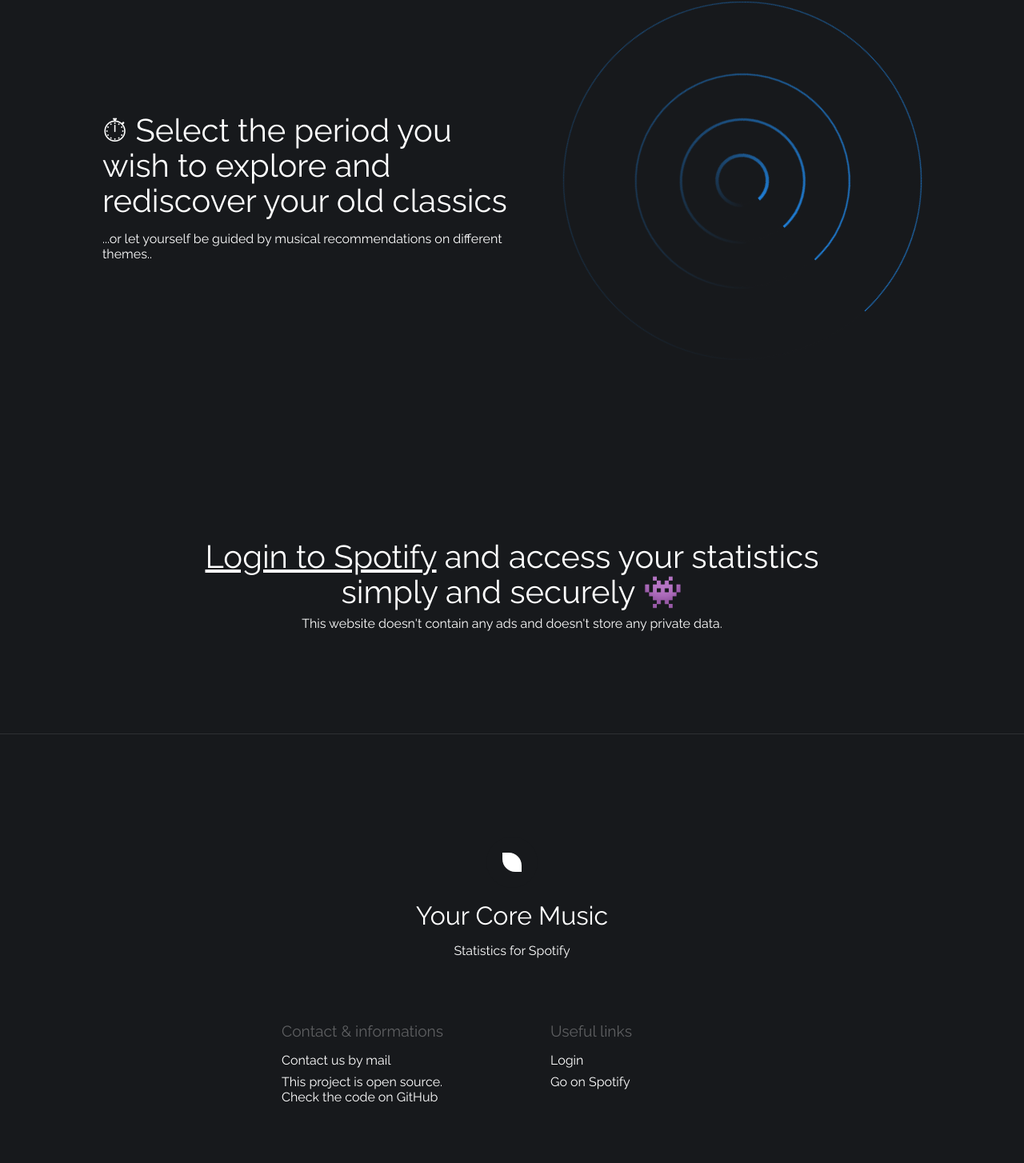
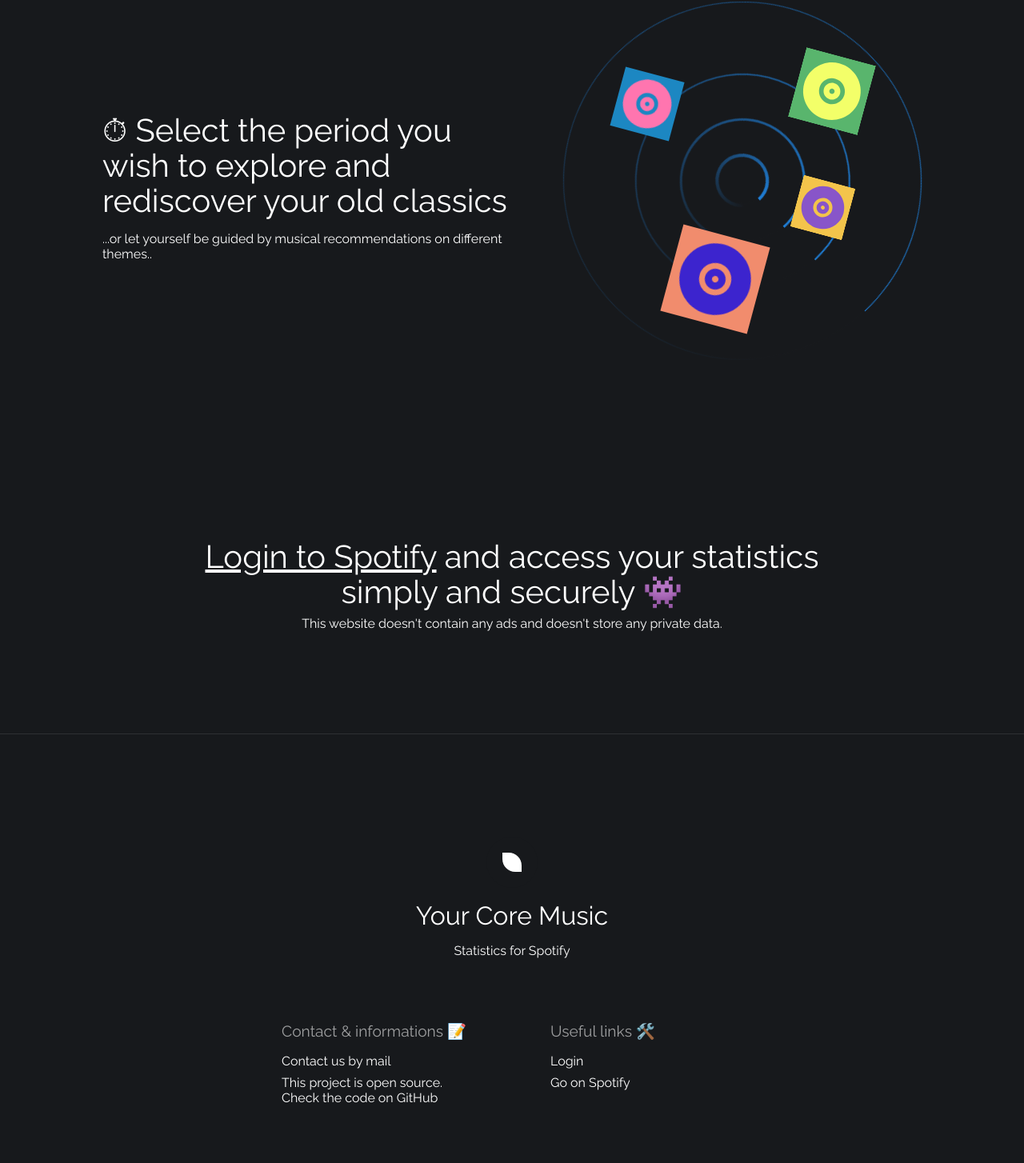
Before and after one commit to colinlienard/your-core-music, a Next.js app: page / in a window 1280 px wide. Shown: the part 1632-3086 px from the top of the page at 80% size. Built offline with nearby package versions, Linux system fonts and the light colour scheme; no server answers.

Commit message:
changes: illustration in home page, accessibility, readme update

```diff
--- a/components/Footer/Footer.module.scss
+++ b/components/Footer/Footer.module.scss
@@ -38,7 +38,7 @@
             .title {
                 font-size: 1.2rem;
                 font-weight: 500;
-                opacity: .3;
+                color: $grey;
                 margin-bottom: 1rem;
             }
 
@@ -57,7 +57,7 @@
     }
 
     .copyright {
-        opacity: .3;
+        color: $grey;
         text-align: center;
     }
 }
--- a/pages/index.tsx
+++ b/pages/index.tsx
@@ -89,6 +89,10 @@
                         <span className={styles.circle2}/>
                         <span className={styles.circle3}/>
                         <span className={styles.circle4}/>
+                        <ImageBox className={styles.disc1} src="/images/svg/disc-1.svg" alt="" width={200} height={200}/>
+                        <ImageBox className={styles.disc2} src="/images/svg/disc-2.svg" alt="" width={200} height={200}/>
+                        <ImageBox className={styles.disc3} src="/images/svg/disc-3.svg" alt="" width={200} height={200}/>
+                        <ImageBox className={styles.disc4} src="/images/svg/disc-4.svg" alt="" width={200} height={200}/>
                     </div>
                     <figcaption className={styles.textContainer}>
                         <h2 className={styles.title}>{lang.title2}</h2>
--- a/public/locales/en.js
+++ b/public/locales/en.js
@@ -90,13 +90,13 @@
     Footer: {
         description: "Statistics for Spotify",
         links: {
-            title: "Useful links",
+            title: "Useful links 🛠️",
             login: "Login",
             logout: "Logour",
             spotify: "Go on Spotify"
         },
         infos: {
-            title: "Contact & informations",
+            title: "Contact & informations 📝",
             mail: "Contact us by mail",
             github: "This project is open source. Check the code on GitHub"
         },
--- a/public/locales/fr.js
+++ b/public/locales/fr.js
@@ -90,13 +90,13 @@
     Footer: {
         description: "Statistiques pour Spotify",
         links: {
-            title: "Liens utiles",
+            title: "Liens utiles 🛠️",
             login: "Se connecter",
             logout: "Se déconnecter",
             spotify: "Aller sur Spotify"
         },
         infos: {
-            title: "Contact & informations",
+            title: "Contact & informations 📝",
             mail: "Contactez-nous par mail",
             github: "Ce projet est open source. Consultez le code sur GitHub"
         },
--- a/styles/Home.module.scss
+++ b/styles/Home.module.scss
@@ -469,6 +469,35 @@
                 --border-width: 4px;
                 animation-duration: 15.7s;
             }
+
+            .disc1, .disc2, .disc3, .disc4 {
+                position: absolute;
+                transform: rotate(15deg);
+            }
+
+            .disc1 {
+                width: 25%;
+                bottom: 10%;
+                right: 45%;
+            }
+
+            .disc2 {
+                width: 20%;
+                top: 15%;
+                right: 15%;
+            }
+
+            .disc3 {
+                width: 17%;
+                top: 20%;
+                left: 15%;
+            }
+
+            .disc4 {
+                width: 15%;
+                top: 50%;
+                right: 20%;
+            }
         }
 
         .textContainer {
--- a/styles/mixins.scss
+++ b/styles/mixins.scss
@@ -1,5 +1,6 @@
 $main: #1E7ED7;
 $dark: #17191C;
+$grey: #9D9E9F;
 $spotify: #1ED760;
 $spotify-dark: #1DB954;
 $blue: #4B53F7;
```
Also changed, not shown: public/images/svg/disc-4.svg (added), 1 other file (tests, documents, lock files or other folders).
